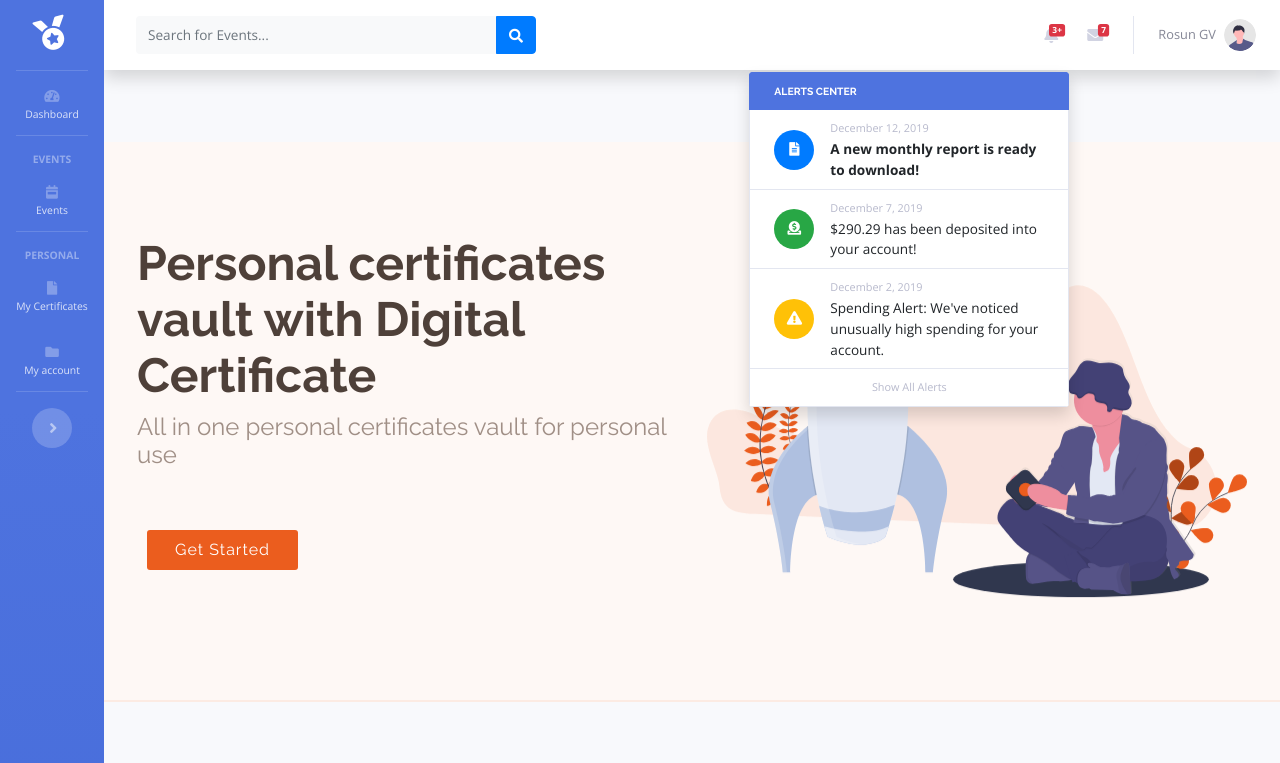
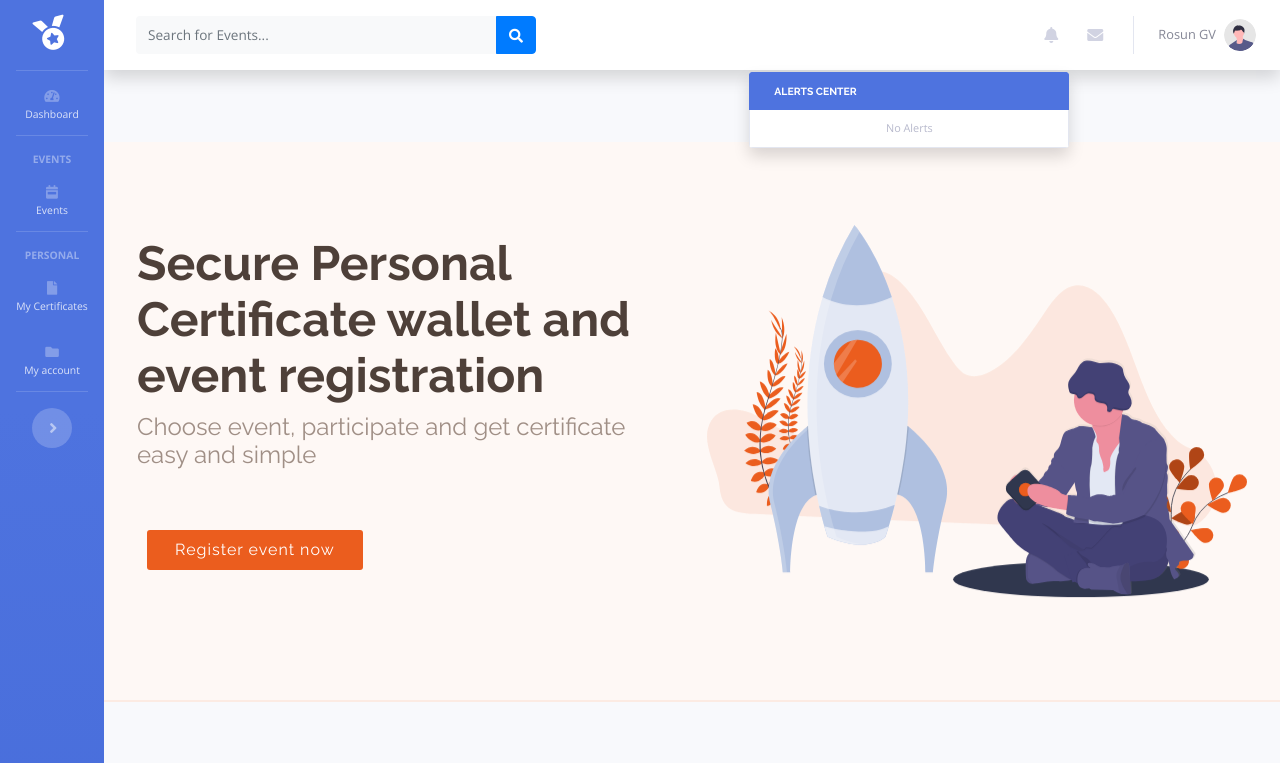
Before and after one commit to gvrosun/DigiCertificate, a Flask app: page / in a window 1280 px wide, after a click that opens the changed part. Shown: the top 763 px of the page. Run offline with Flask 2, Linux system fonts and the light colour scheme; a user stored in the database is signed in; some libraries are stand-ins or nearby versions.

Commit message:
Alert and Message

```diff
--- a/digicert/templates/base/base.html
+++ b/digicert/templates/base/base.html
@@ -235,7 +235,7 @@
                                 data-toggle="dropdown" aria-haspopup="true" aria-expanded="false">
                                 <i class="fas fa-bell fa-fw"></i>
                                 <!-- Counter - Alerts -->
-                                <span class="badge badge-danger badge-counter">3+</span>
+{#                                <span class="badge badge-danger badge-counter">3+</span>#}
                             </a>
                             <!-- Dropdown - Alerts -->
                             <div class="dropdown-list dropdown-menu dropdown-menu-right shadow animated--grow-in"
@@ -243,40 +243,40 @@
                                 <h6 class="dropdown-header">
                                     Alerts Center
                                 </h6>
-                                <a class="dropdown-item d-flex align-items-center" href="#">
-                                    <div class="mr-3">
-                                        <div class="icon-circle bg-primary">
-                                            <i class="fas fa-file-alt text-white"></i>
-                                        </div>
-                                    </div>
-                                    <div>
-                                        <div class="small text-gray-500">December 12, 2019</div>
-                                        <span class="font-weight-bold">A new monthly report is ready to download!</span>
-                                    </div>
-                                </a>
-                                <a class="dropdown-item d-flex align-items-center" href="#">
-                                    <div class="mr-3">
-                                        <div class="icon-circle bg-success">
-                                            <i class="fas fa-donate text-white"></i>
-                                        </div>
-                                    </div>
-                                    <div>
-                                        <div class="small text-gray-500">December 7, 2019</div>
-                                        $290.29 has been deposited into your account!
-                                    </div>
-                                </a>
-                                <a class="dropdown-item d-flex align-items-center" href="#">
-                                    <div class="mr-3">
-                                        <div class="icon-circle bg-warning">
-                                            <i class="fas fa-exclamation-triangle text-white"></i>
-                                        </div>
-                                    </div>
-                                    <div>
-                                        <div class="small text-gray-500">December 2, 2019</div>
-                                        Spending Alert: We've noticed unusually high spending for your account.
-                                    </div>
-                                </a>
-                                <a class="dropdown-item text-center small text-gray-500" href="#">Show All Alerts</a>
+{#                                <a class="dropdown-item d-flex align-items-center" href="#">#}
+{#                                    <div class="mr-3">#}
+{#                                        <div class="icon-circle bg-primary">#}
+{#                                            <i class="fas fa-file-alt text-white"></i>#}
+{#                                        </div>#}
+{#                                    </div>#}
+{#                                    <div>#}
+{#                                        <div class="small text-gray-500">December 12, 2019</div>#}
+{#                                        <span class="font-weight-bold">A new monthly report is ready to download!</span>#}
+{#                                    </div>#}
+{#                                </a>#}
+{#                                <a class="dropdown-item d-flex align-items-center" href="#">#}
+{#                                    <div class="mr-3">#}
+{#                                        <div class="icon-circle bg-success">#}
+{#                                            <i class="fas fa-donate text-white"></i>#}
+{#                                        </div>#}
+{#                                    </div>#}
+{#                                    <div>#}
+{#                                        <div class="small text-gray-500">December 7, 2019</div>#}
+{#                                        $290.29 has been deposited into your account!#}
+{#                                    </div>#}
+{#                                </a>#}
+{#                                <a class="dropdown-item d-flex align-items-center" href="#">#}
+{#                                    <div class="mr-3">#}
+{#                                        <div class="icon-circle bg-warning">#}
+{#                                            <i class="fas fa-exclamation-triangle text-white"></i>#}
+{#                                        </div>#}
+{#                                    </div>#}
+{#                                    <div>#}
+{#                                        <div class="small text-gray-500">December 2, 2019</div>#}
+{#                                        Spending Alert: We've noticed unusually high spending for your account.#}
+{#                                    </div>#}
+{#                                </a>#}
+                                <a class="dropdown-item text-center small text-gray-500" href="#">No Alerts</a>
                             </div>
                         </li>
 
@@ -286,7 +286,7 @@
                                 data-toggle="dropdown" aria-haspopup="true" aria-expanded="false">
                                 <i class="fas fa-envelope fa-fw"></i>
                                 <!-- Counter - Messages -->
-                                <span class="badge badge-danger badge-counter">7</span>
+{#                                <span class="badge badge-danger badge-counter">7</span>#}
                             </a>
                             <!-- Dropdown - Messages -->
                             <div class="dropdown-list dropdown-menu dropdown-menu-right shadow animated--grow-in"
@@ -294,55 +294,55 @@
                                 <h6 class="dropdown-header">
                                     Message Center
                                 </h6>
-                                <a class="dropdown-item d-flex align-items-center" href="#">
-                                    <div class="dropdown-list-image mr-3">
-                                        <img class="rounded-circle" src="../../static/img/undraw_profile_1.svg"
-                                            alt="...">
-                                        <div class="status-indicator bg-success"></div>
-                                    </div>
-                                    <div class="font-weight-bold">
-                                        <div class="text-truncate">Hi there! I am wondering if you can help me with a
-                                            problem I've been having.</div>
-                                        <div class="small text-gray-500">Emily Fowler · 58m</div>
-                                    </div>
-                                </a>
-                                <a class="dropdown-item d-flex align-items-center" href="#">
-                                    <div class="dropdown-list-image mr-3">
-                                        <img class="rounded-circle" src="../../static/img/undraw_profile_2.svg"
-                                            alt="...">
-                                        <div class="status-indicator"></div>
-                                    </div>
-                                    <div>
-                                        <div class="text-truncate">I have the photos that you ordered last month, how
-                                            would you like them sent to you?</div>
-                                        <div class="small text-gray-500">Jae Chun · 1d</div>
-                                    </div>
-                                </a>
-                                <a class="dropdown-item d-flex align-items-center" href="#">
-                                    <div class="dropdown-list-image mr-3">
-                                        <img class="rounded-circle" src="../../static/img/undraw_profile_3.svg"
-                                            alt="...">
-                                        <div class="status-indicator bg-warning"></div>
-                                    </div>
-                                    <div>
-                                        <div class="text-truncate">Last month's report looks great, I am very happy with
-                                            the progress so far, keep up the good work!</div>
-                                        <div class="small text-gray-500">Morgan Alvarez · 2d</div>
-                                    </div>
-                                </a>
-                                <a class="dropdown-item d-flex align-items-center" href="#">
-                                    <div class="dropdown-list-image mr-3">
-                                        <img class="rounded-circle" src="https://source.unsplash.com/Mv9hjnEUHR4/60x60"
-                                            alt="...">
-                                        <div class="status-indicator bg-success"></div>
-                                    </div>
-                                    <div>
-                                        <div class="text-truncate">Am I a good boy? The reason I ask is because someone
-                                            told me that people say this to all dogs, even if they aren't good...</div>
-                                        <div class="small text-gray-500">Chicken the Dog · 2w</div>
-                                    </div>
-                                </a>
-                                <a class="dropdown-item text-center small text-gray-500" href="#">Read More Messages</a>
+{#                                <a class="dropdown-item d-flex align-items-center" href="#">#}
+{#                                    <div class="dropdown-list-image mr-3">#}
+{#                                        <img class="rounded-circle" src="../../static/img/undraw_profile_1.svg"#}
+{#                                            alt="...">#}
+{#                                        <div class="status-indicator bg-success"></div>#}
+{#                                    </div>#}
+{#                                    <div class="font-weight-bold">#}
+{#                                        <div class="text-truncate">Hi there! I am wondering if you can help me with a#}
+{#                                            problem I've been having.</div>#}
+{#                                        <div class="small text-gray-500">Emily Fowler · 58m</div>#}
+{#                                    </div>#}
+{#                                </a>#}
+{#                                <a class="dropdown-item d-flex align-items-center" href="#">#}
+{#                                    <div class="dropdown-list-image mr-3">#}
+{#                                        <img class="rounded-circle" src="../../static/img/undraw_profile_2.svg"#}
+{#                                            alt="...">#}
+{#                                        <div class="status-indicator"></div>#}
+{#                                    </div>#}
+{#                                    <div>#}
+{#                                        <div class="text-truncate">I have the photos that you ordered last month, how#}
+{#                                            would you like them sent to you?</div>#}
+{#                                        <div class="small text-gray-500">Jae Chun · 1d</div>#}
+{#                                    </div>#}
+{#                                </a>#}
+{#                                <a class="dropdown-item d-flex align-items-center" href="#">#}
+{#                                    <div class="dropdown-list-image mr-3">#}
+{#                                        <img class="rounded-circle" src="../../static/img/undraw_profile_3.svg"#}
+{#                                            alt="...">#}
+{#                                        <div class="status-indicator bg-warning"></div>#}
+{#                                    </div>#}
+{#                                    <div>#}
+{#                                        <div class="text-truncate">Last month's report looks great, I am very happy with#}
+{#                                            the progress so far, keep up the good work!</div>#}
+{#                                        <div class="small text-gray-500">Morgan Alvarez · 2d</div>#}
+{#                                    </div>#}
+{#                                </a>#}
+{#                                <a class="dropdown-item d-flex align-items-center" href="#">#}
+{#                                    <div class="dropdown-list-image mr-3">#}
+{#                                        <img class="rounded-circle" src="https://source.unsplash.com/Mv9hjnEUHR4/60x60"#}
+{#                                            alt="...">#}
+{#                                        <div class="status-indicator bg-success"></div>#}
+{#                                    </div>#}
+{#                                    <div>#}
+{#                                        <div class="text-truncate">Am I a good boy? The reason I ask is because someone#}
+{#                                            told me that people say this to all dogs, even if they aren't good...</div>#}
+{#                                        <div class="small text-gray-500">Chicken the Dog · 2w</div>#}
+{#                                    </div>#}
+{#                                </a>#}
+                                <a class="dropdown-item text-center small text-gray-500" href="#">No Messages</a>
                             </div>
                         </li>
 
--- a/digicert/templates/index.html
+++ b/digicert/templates/index.html
@@ -26,9 +26,9 @@
     <div class="container">
       <div class="row">
         <div class="col-lg-6 pt-5 pt-lg-0 order-2 order-lg-1">
-          <h1>Personal certificates vault with Digital Certificate</h1>
-          <h2>All in one personal certificates vault for personal use</h2>
-          <a href="#about" class="btn-get-started scrollto">Get Started</a>
+          <h1>Secure Personal Certificate wallet and event registration</h1>
+          <h2>Choose event, participate and get certificate easy and simple</h2>
+          <a href="{{ url_for('events', event_type='live') }}" class="btn-get-started scrollto">Register event now</a>
         </div>
         <div class="col-lg-6 order-1 order-lg-2 hero-img">
           <img src="../static/img/index/hero-img.svg" class="img-fluid animated" alt="">
```
